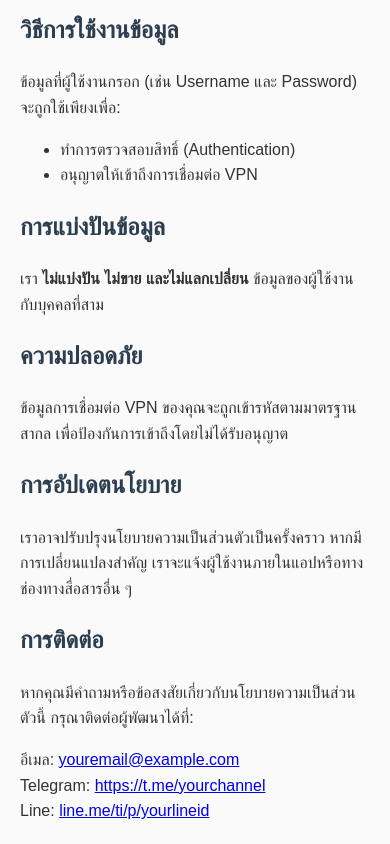
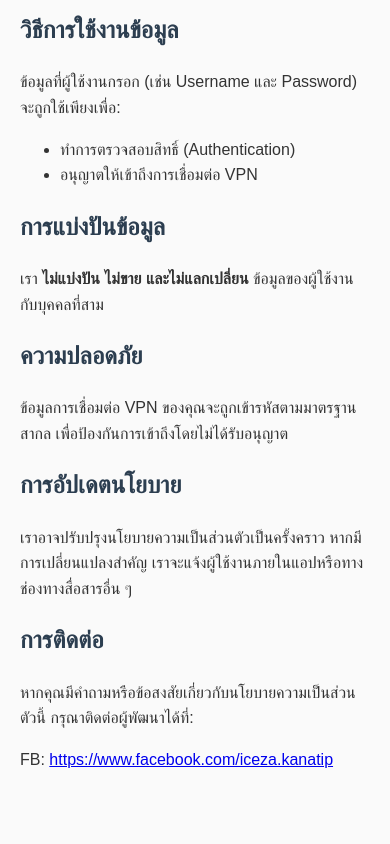
Before and after one commit to man-mj/jaotow.github.io, a plain HTML site: page privacy-afkphone.html in a window 390 px wide. Shown: the part 437-1281 px from the top of the page. After the commit the page ends 1230 px from the top, so only its background shows below. Drawn offline with Linux system fonts and the light colour scheme.

Commit message:
Update privacy-afkphone.html

```diff
--- a/privacy-afkphone.html
+++ b/privacy-afkphone.html
@@ -47,9 +47,7 @@
   <h2>การติดต่อ</h2>
   <p>หากคุณมีคำถามหรือข้อสงสัยเกี่ยวกับนโยบายความเป็นส่วนตัวนี้ กรุณาติดต่อผู้พัฒนาได้ที่:</p>
   <p>
-    อีเมล: <a href="mailto:youremail@example.com">youremail@example.com</a><br>
-    Telegram: <a href="https://t.me/yourchannel">https://t.me/yourchannel</a><br>
-    Line: <a href="https://line.me/ti/p/yourlineid">line.me/ti/p/yourlineid</a>
+    FB: <a href="https://www.facebook.com/iceza.kanatip">https://www.facebook.com/iceza.kanatip</a>
   </p>
 
 </body>
```
